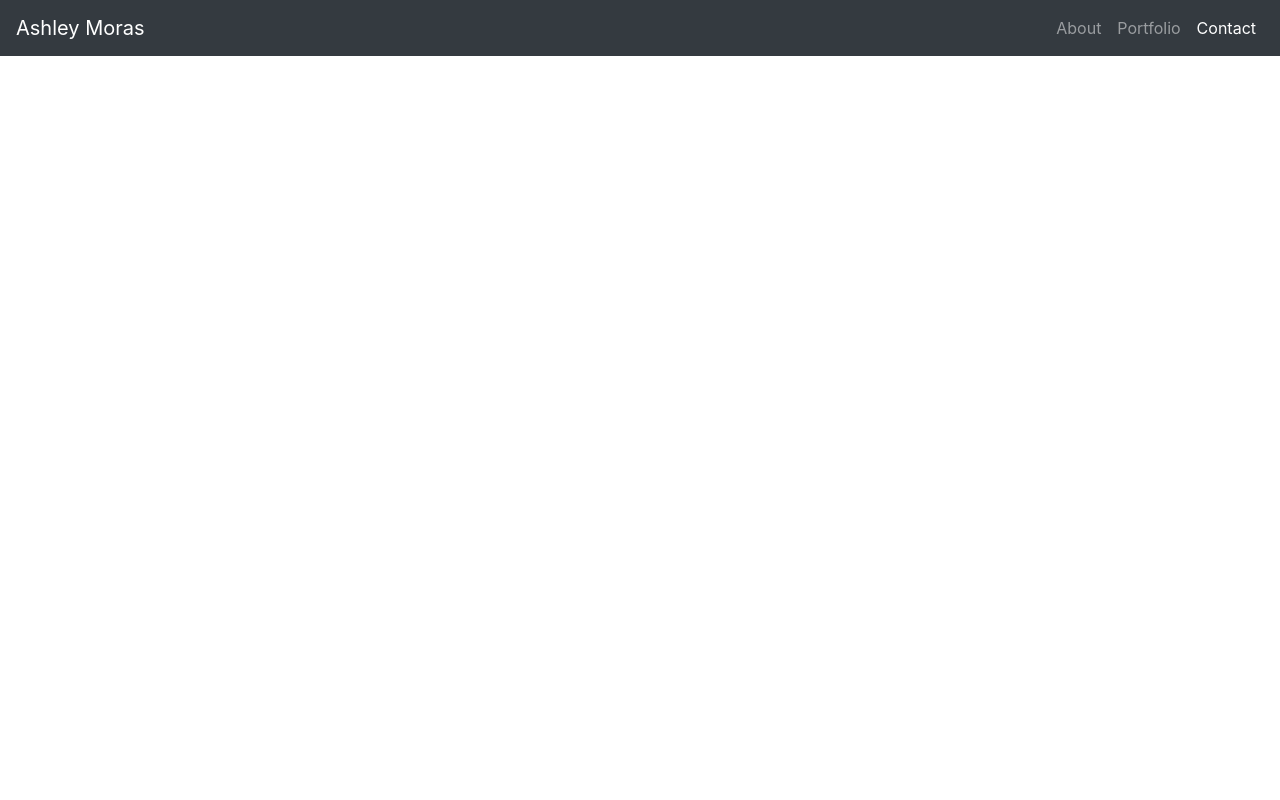
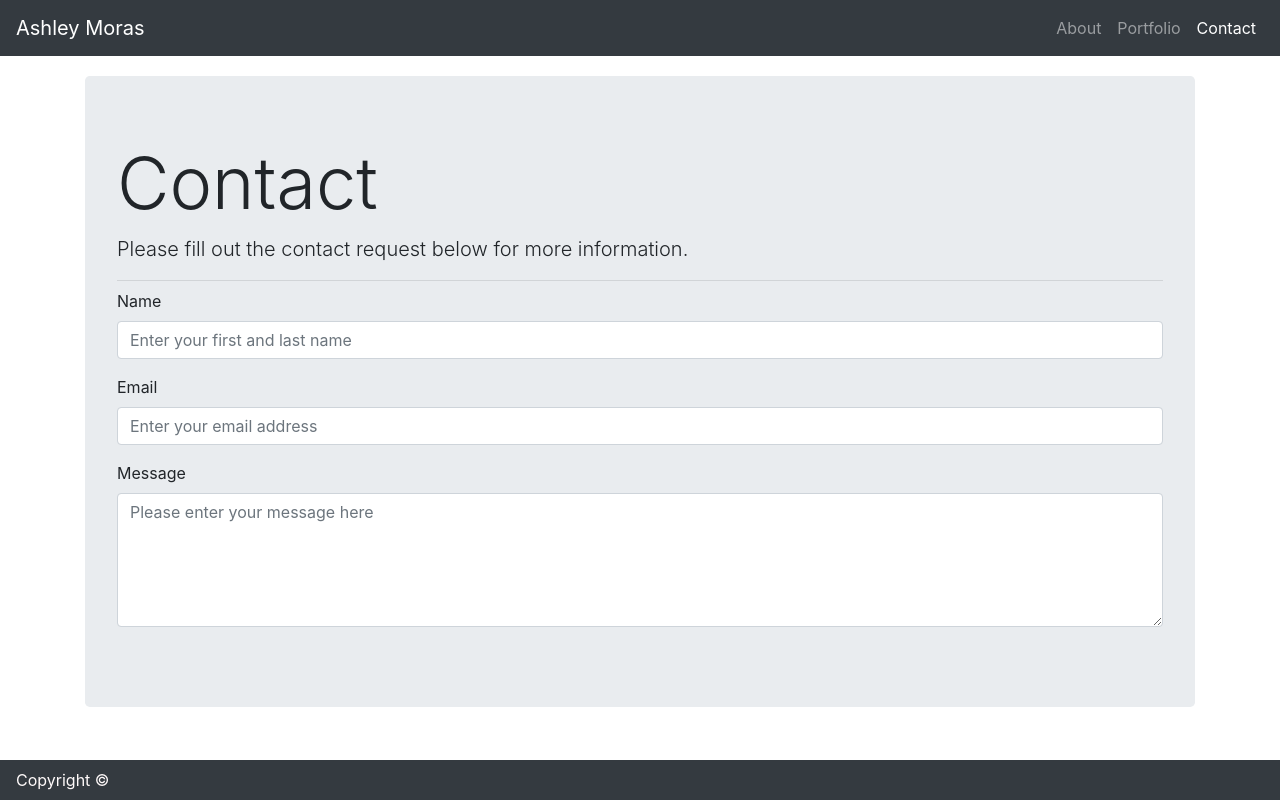
Before and after one commit to Catchem87/Bootstrap-Portfolio, a plain HTML site: page contact.html in a window 1280 px wide. Drawn offline with nearby package versions, Linux system fonts and the light colour scheme.

Commit message:
bootstrap

```diff
--- a/contact.html
+++ b/contact.html
@@ -2,18 +2,23 @@
 <html lang="en">
 
 <head>
+    <!-- Required meta tags -->
     <meta charset="UTF-8">
     <meta name="viewport" content="width=device-width, initial-scale=1, shrink-to-fit=no">
+
+    <!-- Bootstrap CSS -->
     <link rel="stylesheet" href="https://stackpath.bootstrapcdn.com/bootstrap/4.1.3/css/bootstrap.min.css" integrity="sha384-MCw98/SFnGE8fJT3GXwEOngsV7Zt27NXFoaoApmYm81iuXoPkFOJwJ8ERdknLPMO"
         crossorigin="anonymous">
+
     <title>Contact</title>
 </head>
 
 <body>
     <div class="container-fullwidth">
-            <nav class="navbar navbar-expand-lg navbar-dark bg-dark">
+        <nav class="navbar navbar-expand-lg navbar-fixed-top navbar-dark bg-dark">
             <a class="navbar-brand" href="index.html">Ashley Moras</a>
-                <button class="navbar-toggler" type="button" data-toggle="collapse" data-target="#navbarText" aria-controls="navbarText" aria-expanded="false" aria-label="Toggle navigation">
+            <button class="navbar-toggler" type="button" data-toggle="collapse" data-target="#navbarText" aria-controls="navbarText"
+                aria-expanded="false" aria-label="Toggle navigation">
                 <span class="navbar-toggler-icon"></span>
             </button>
             <div class="collapse navbar-collapse" id="navbarText">
@@ -28,8 +33,46 @@
                         <a class="nav-link" href="contact.html">Contact <span class="sr-only">(current)</span></a>
                     </li>
                 </ul>
-                </div>
+            </div> <!-- end navbarCollapse -->
         </nav>
-        </div>
+    </div> <!-- end containerFullwidth -->
+
+    <!-- Footer -->
+
+    <div class="navbar fixed-bottom navbar-dark bg-dark">
+            <span class="navbarText">
+                <span style="color:snow">
+                    Copyright ©
+                </span> <!-- end span style -->
+            </span> <!-- end navbar text -->
+        </div> <!-- end footer -->
+
+    <!-- Content -->
+
+    <div class="container" style="padding-top: 20px; padding-bottom: 20px">
+        <div class="jumbotron">
+            <h1 class="display-3">Contact</h1>
+            <p class="lead">Please fill out the contact request below for more information.</p>
+            <hr class="my-2">
+            <form>
+                <div class="form-group">
+                    <label for="inputName1">Name</label>
+                    <input type="name" class="form-control" id="inputName1" aria-describedby="nameInput" placeholder="Enter your first and last name">
+                </div> <!-- end Name group -->
+                <div class="form-group">
+                    <label for="inputEmail1">Email</label>
+                    <input type="email" class="form-control" id="inputEmail1" aria-describedby="emailInput" placeholder="Enter your email address">
+                </div> <!-- end Email group-->
+                <div class="form-group">
+                    <label for="inputTextarea1">Message</label>
+                    <textarea class="form-control" id="inputTextarea1" rows="5" placeholder="Please enter your message here"></textarea>
+                </div> <!-- end Text area group -->
+            </form>
+        </div> <!-- end Jumbrotron -->
+    </div> <!-- End Contact container -->
+
+        <!-- JavaScript jQuery-->
+        <script src="https://code.jquery.com/jquery-3.3.1.slim.min.js" integrity="sha384-q8i/X+965DzO0rT7abK41JStQIAqVgRVzpbzo5smXKp4YfRvH+8abtTE1Pi6jizo" crossorigin="anonymous"></script>
+
     </body>
     </html>
```
Also changed, not shown: portfolio.html (+47 -4 lines). Lines whose indentation alone changed are shown as unchanged.
